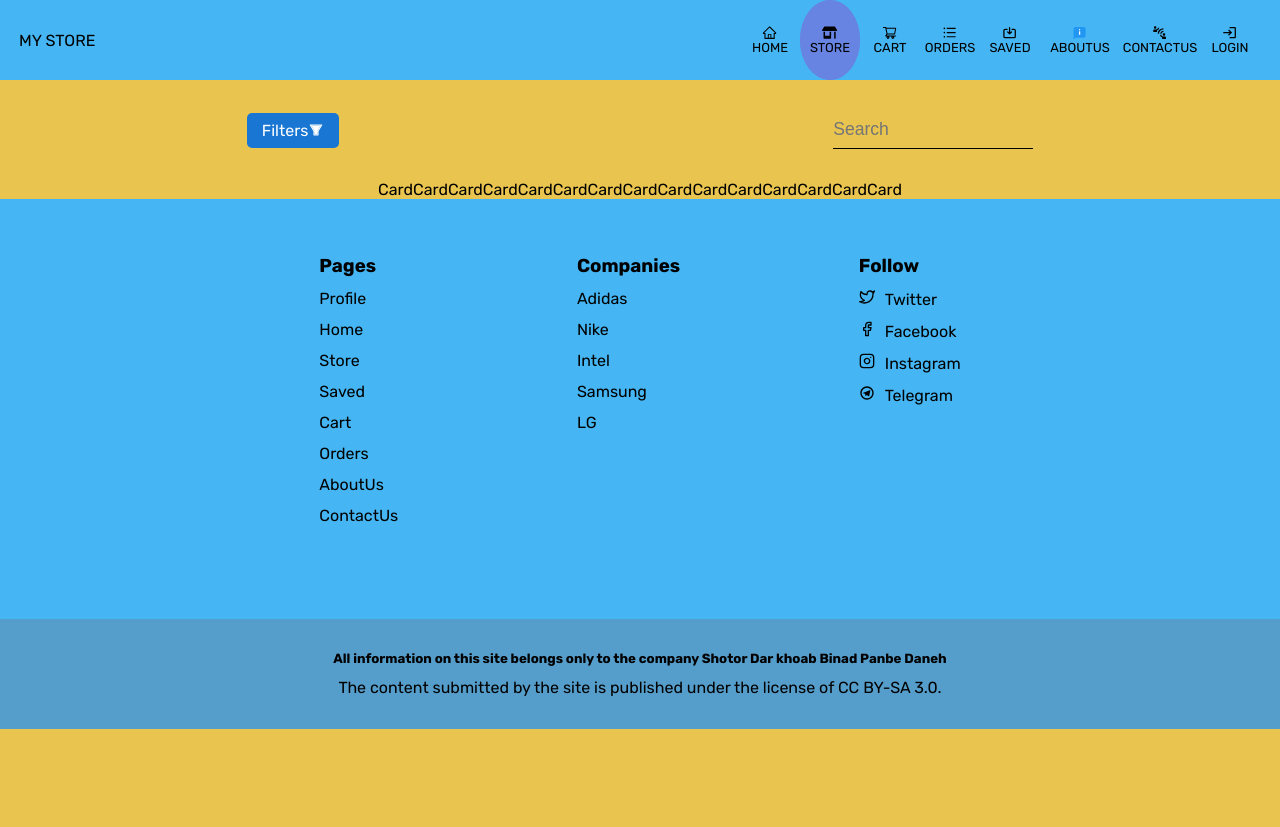
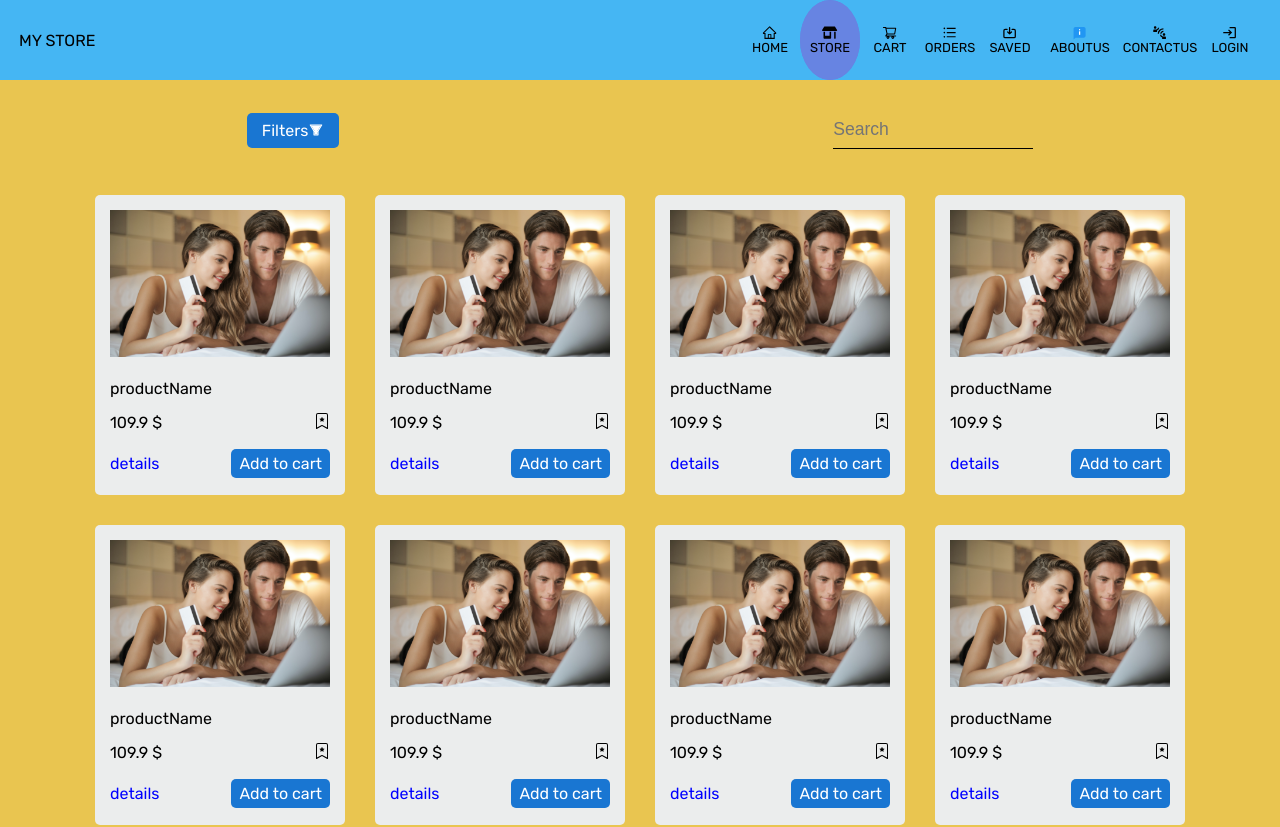
Before and after one commit to Zahra987/fakeStore, a React (Vite) app: page /store in a window 1280 px wide. Shown: the top 827 px of the page. Before the commit the page ends 800 px from the top, so only its background shows below. Built offline with nearby package versions, Linux system fonts and the light colour scheme.

Commit message:
card added

```diff
--- a/src/Components/Subcomponents/card/Card.jsx
+++ b/src/Components/Subcomponents/card/Card.jsx
@@ -1,7 +1,32 @@
 import React from 'react'
-
+import './card.css'
+import img1 from '../../../assets/images/store-img1.jpg'
+import {BsBookmarkStar} from 'react-icons/bs'
+import {MdOutlineAddBox} from 'react-icons/md'
+import {VscDiffRemoved} from 'react-icons/vsc'
 export default function Card() {
   return (
-    <div>Card</div>
+    <div className='card-container'>
+      <div className='card-box'>
+        <div className='card'>
+          <div className='img-box'><img src={img1} alt='img1'/></div>
+          <div className='product-name'>productName</div>
+          <div className='price-save-container'>
+            <div className='price'>109.9 $</div>
+            <div className='save'><BsBookmarkStar/></div>
+          </div>
+          <div className='details-addtocart'>
+            <div className='details'>details</div>
+            <div className='add-to-cart'>Add to cart</div>
+            <div className='counter addtocart-counter-hidden'>
+              <div className='decrease'><VscDiffRemoved/></div>
+              <div className='number'>1</div>
+              <div className='increase'><MdOutlineAddBox/></div>
+            </div>
+          </div>
+        </div>
+      </div>
+
+    </div>
   )
 }
--- a/src/Components/Subcomponents/card/card.css
+++ b/src/Components/Subcomponents/card/card.css
@@ -0,0 +1,68 @@
+.card-container{
+  display: flex;
+  justify-content: center;
+  align-items: center;
+  padding: 15px;
+ ;
+}
+.card-box{
+  background-color: rgb(235, 237, 237);
+  border-radius: 5px;
+  width: 250px;
+}
+.card{
+  padding: 15px;
+  height: 300px;
+  display: flex;
+  flex-direction: column;
+  justify-content: center;
+}
+.img-box{
+  flex: 5;
+}
+.product-name{
+  flex: 1;
+}
+.img-box img{
+  width:100%;
+}
+.price-save-container{
+  display: flex;
+  justify-content: space-between;
+  flex: 1;
+}
+.details-addtocart{
+  display: flex;
+  justify-content:space-between;
+  align-items:center;
+  flex: 1;
+}
+.details{
+  color: blue;
+}
+.add-to-cart{
+  background-color: rgb(25, 118, 210);
+  color: white;
+  padding: 5px 8px;
+  border-radius: 5px;
+}
+.counter{
+  display: flex;
+  justify-content:center;
+  align-items:center;
+}
+.decrease, .increase, .number{
+  display: flex;
+  justify-content:center;
+  align-items:center;
+}
+.number{
+  display:flex;
+  justify-content:center;
+  align-items:center;
+  width:27px;
+}
+/* class hidden for add to cart and counter  */
+.addtocart-counter-hidden{
+  display: none;
+}
```
